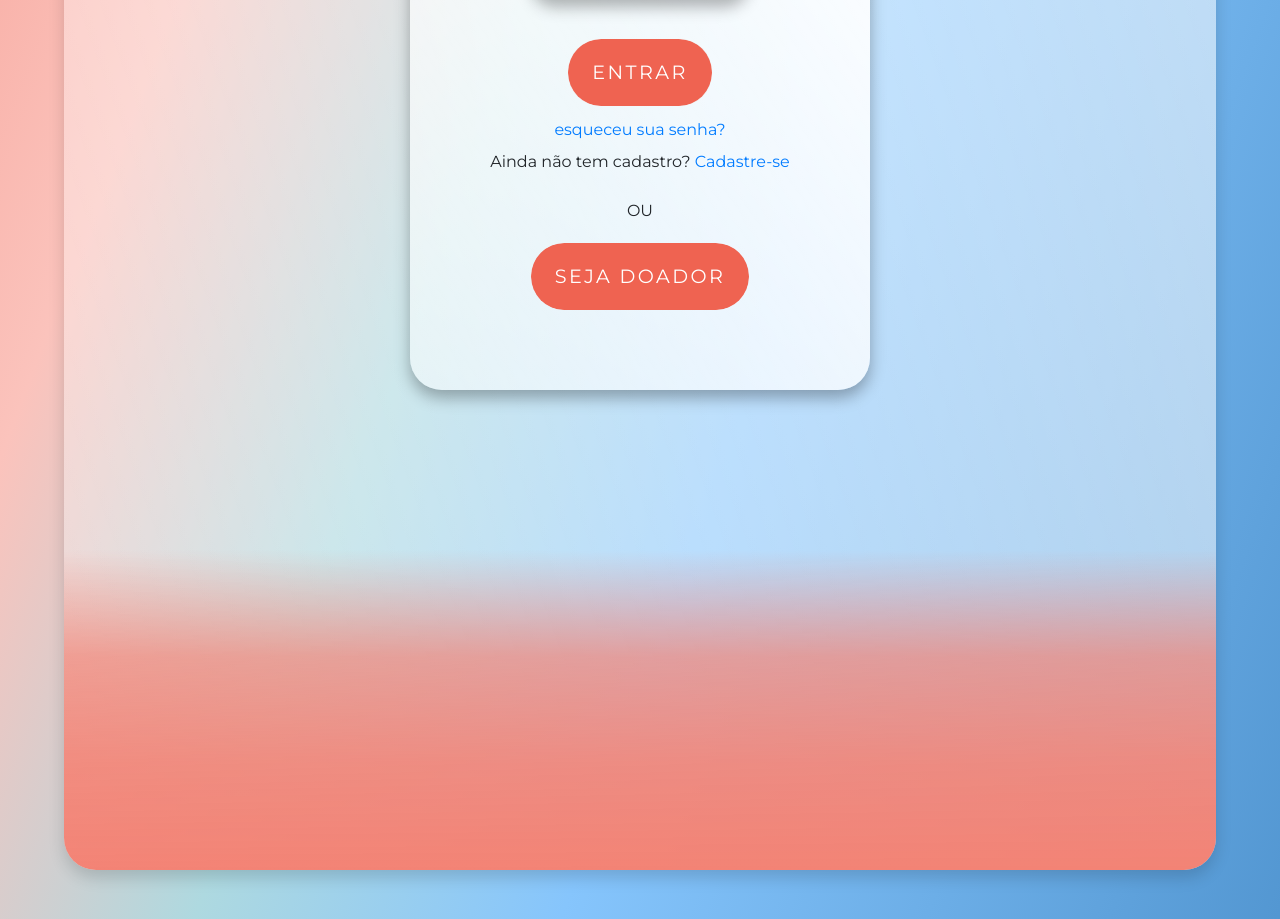
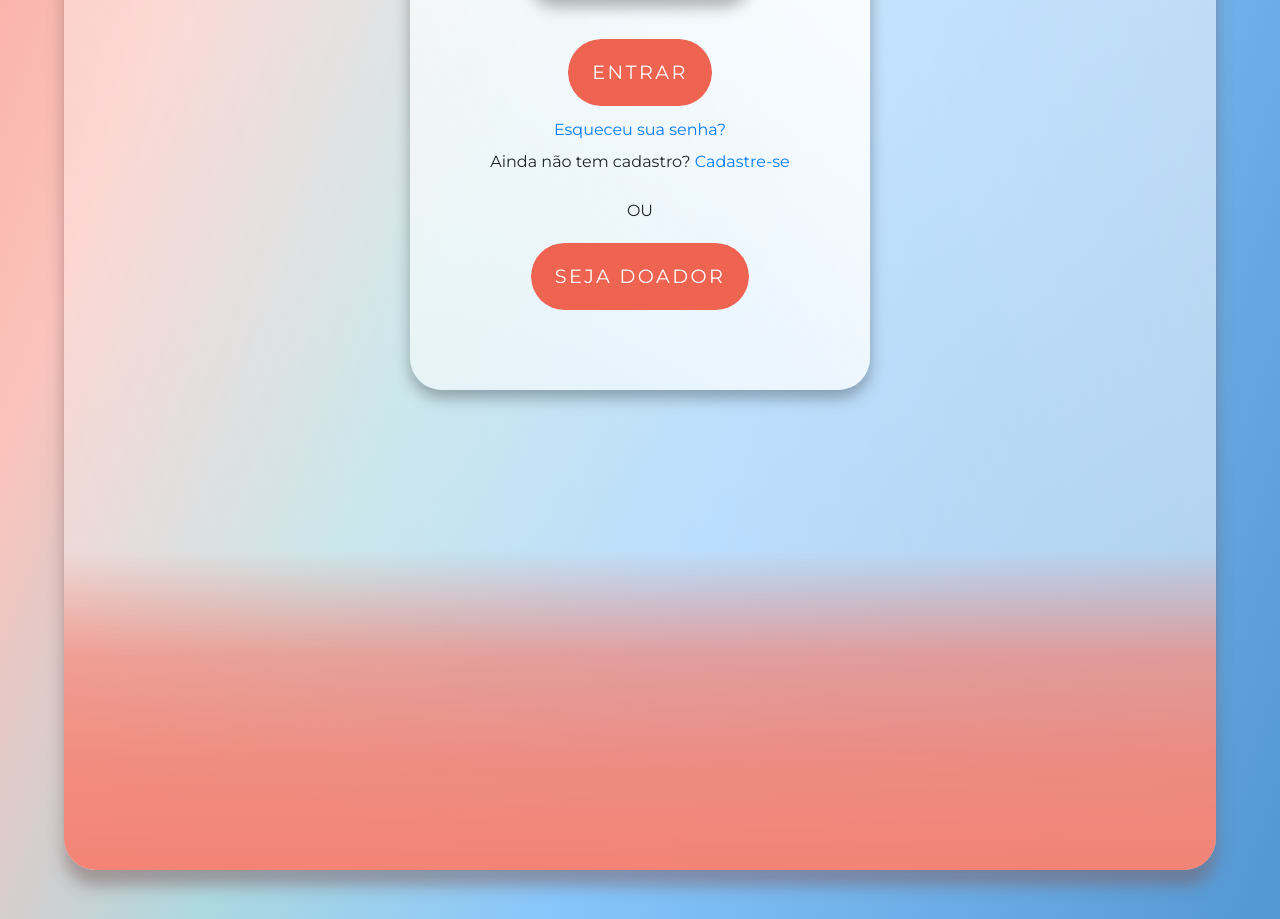
Before and after one commit to bob-mw/anjosDaEducacao, a React (Create React App) app: page / in a window 1280 px wide. Shown: the part 2480-3399 px from the top of the page. Built offline with nearby package versions, Linux system fonts and the light colour scheme.

Commit message:
Shadow Layout updated

```diff
--- a/src/components/FormsLogin/index.jsx
+++ b/src/components/FormsLogin/index.jsx
@@ -41,7 +41,7 @@ const FormsLogin = () => {
 
         <S.Button href="/parentDetails" onClick={ handleSubmit }>Entrar</S.Button>
 
-        <a href="#" className="my-3">esqueceu sua senha?</a>
+        <a href="#" className="my-3">Esqueceu sua senha?</a>
 
         <p>Ainda não tem cadastro? <a href="/parents">Cadastre-se</a></p>
 
--- a/src/components/Layout/styled.jsx
+++ b/src/components/Layout/styled.jsx
@@ -33,7 +33,7 @@ export const Panel = styled.div`
     margin: 5rem 0;
     border-radius: 2rem;
     background: linear-gradient(to left bottom, rgba(255, 255, 255, 0.7), rgba(255, 255, 255, 0.3));
-    box-shadow:0 0.5rem 1rem rgba(0, 0, 0, 0.15);
+    box-shadow:0 1rem 1rem rgba(128, 91, 91, 0.5);
 `
 
 export const Blur = styled.div`
```
